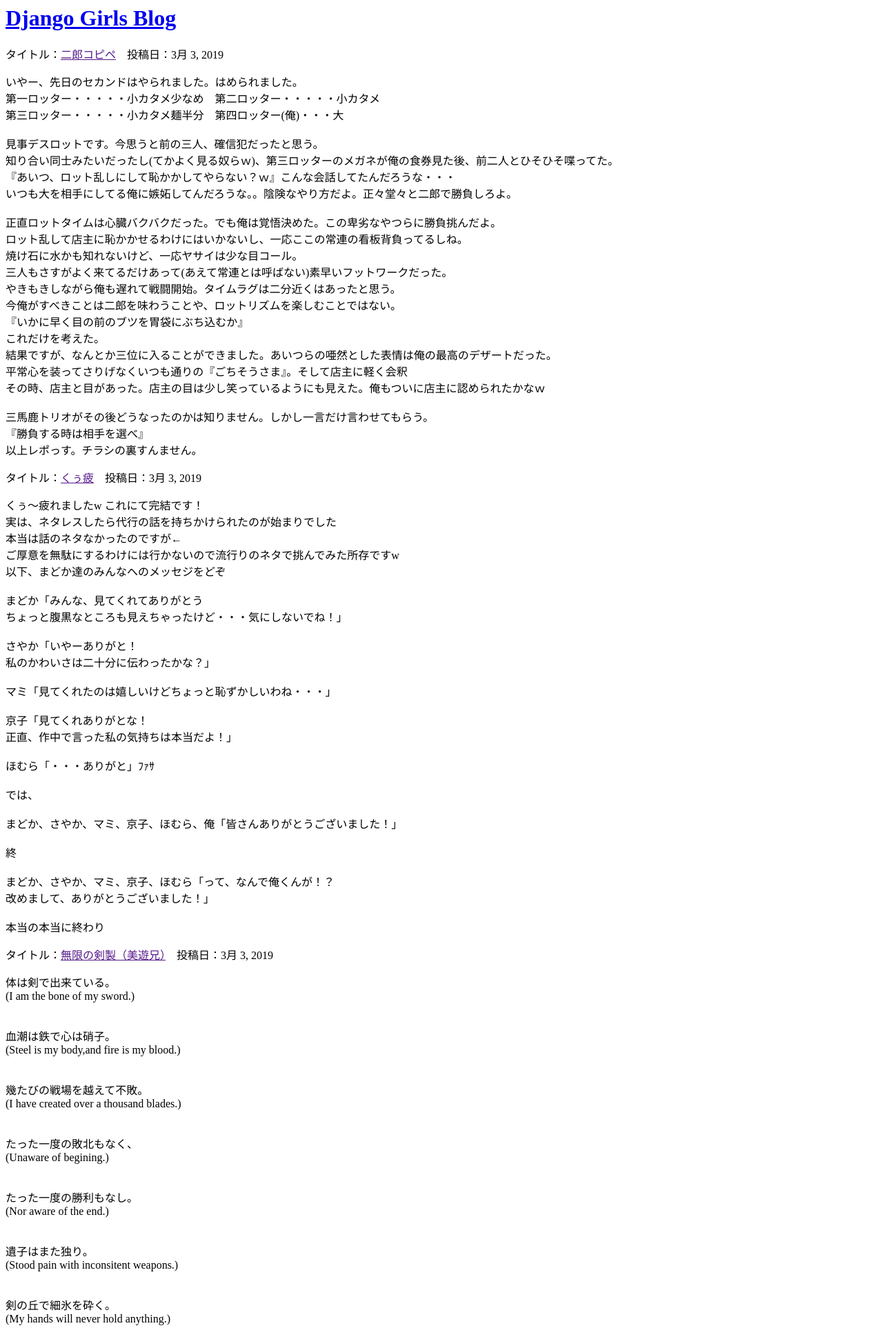
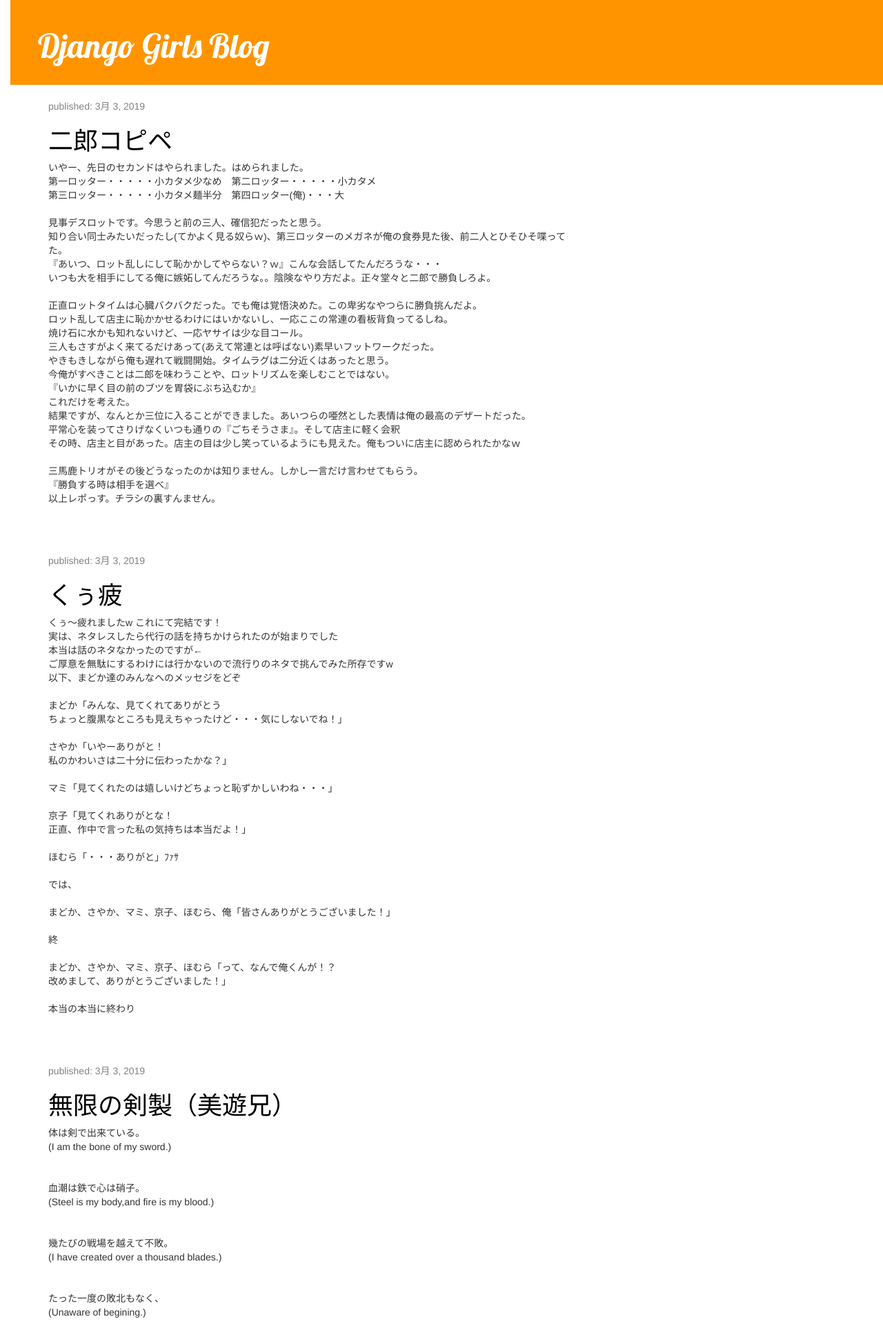
Before and after one commit to MathWistLight/djangogirls_tutorial, a Django app: page / in a window 1280 px wide. Shown: the top 1926 px of the page at 69% size. Run offline with Django 3.2, Linux system fonts and the light colour scheme; data comes from the database, SQL or seed files in the repository; some libraries are stand-ins or nearby versions.

Commit message:
finish expanding application

```diff
--- /dev/null
+++ b/blog/static/css/blog.css
@@ -0,0 +1,53 @@
+h1 a {
+    color: #FCA205;
+    font-family: 'Lobster';
+}
+body {
+    padding-left: 15px;
+}
+.page-header {
+    background-color: #ff9400;
+    margin-top: 0;
+    padding: 20px 20px 20px 40px;
+}
+
+.page-header h1, .page-header h1 a, .page-header h1 a:visited, .page-header h1 a:active {
+    color: #ffffff;
+    font-size: 36pt;
+    text-decoration: none;
+}
+
+.content {
+    margin-left: 40px;
+}
+
+h1, h2, h3, h4 {
+    font-family: 'Lobster', cursive;
+}
+
+.date {
+    color: #828282;
+}
+
+.save {
+    float: right;
+}
+
+.post-form textarea, .post-form input {
+    width: 100%;
+}
+
+.top-menu, .top-menu:hover, .top-menu:visited {
+    color: #ffffff;
+    float: right;
+    font-size: 26pt;
+    margin-right: 20px;
+}
+
+.post {
+    margin-bottom: 70px;
+}
+
+.post h1 a, .post h1 a:visited {
+    color: #000000;
+}
--- /dev/null
+++ b/blog/templates/blog/base.html
@@ -0,0 +1,27 @@
+{% load static %}
+<html>
+
+<head>
+    <title>Django Girls blog</title>
+    <link rel="stylesheet" href="//maxcdn.bootstrapcdn.com/bootstrap/3.2.0/css/bootstrap.min.css">
+    <link rel="stylesheet" href="//maxcdn.bootstrapcdn.com/bootstrap/3.2.0/css/bootstrap-theme.min.css">
+    <link href="//fonts.googleapis.com/css?family=Lobster&subset=latin,latin-ext" rel="stylesheet" type="text/css">
+    <link rel="stylesheet" href="{% static 'css/blog.css' %}">
+</head>
+
+<body>
+    <div class="page-header">
+        <h1><a href="/">Django Girls Blog</a></h1>
+    </div>
+
+    <div class="content container">
+        <div class="row">
+            <div class="col-md-8">
+                {% block content %}
+                {% endblock %}
+            </div>
+        </div>
+    </div>
+</body>
+
+</html>
--- a/blog/templates/blog/post_list.html
+++ b/blog/templates/blog/post_list.html
@@ -1,19 +1,13 @@
-<html>
+{% extends 'blog/base.html' %}
 
-<head>
-    <title>Django Girls blog</title>
-</head>
-
-<body>
-    <div>
-        <h1><a href="/">Django Girls Blog</a></h1>
+{% block content %}
+{% for post in posts %}
+<div class="post">
+    <div class="date">
+        <p>published: {{ post.published_date }}</p>
     </div>
-    <div>
-        {% for post in posts %}
-        <p>タイトル：<a href="">{{ post.title }}</a>　投稿日：{{ post.published_date }}</p>
-        <p>{{ post.text|linebreaksbr }}</p>
-        {% endfor %}
-    </div>
-</body>
-
-</html>
+    <h1><a href="{% url 'post_detail' pk=post.pk %}">{{ post.title }}</a></h1>
+    <p>{{ post.text|linebreaksbr }}</p>
+</div>
+{% endfor %}
+{% endblock %}
--- a/blog/urls.py
+++ b/blog/urls.py
@@ -3,4 +3,5 @@ from . import views
 
 urlpatterns = [
     path('', views.post_list, name='post_list'),
+    path('post/<int:pk>/', views.post_detail, name='post_detail'),
 ]
--- a/blog/views.py
+++ b/blog/views.py
@@ -1,6 +1,7 @@
-from django.shortcuts import render
+from django.shortcuts import render, get_object_or_404
 from .models import Post
 from django.utils import timezone
+
 # Create your views here.
 
 
@@ -9,3 +10,8 @@ def post_list(request):
     posts = Post.objects.filter(
         published_date__lte=timezone.now()).order_by('published_date')
     return render(request, 'blog/post_list.html', {'posts': posts})
+
+
+def post_detail(request, pk):
+    post = get_object_or_404(Post, pk=pk)
+    return render(request, 'blog/post_detail.html', {'post': post})
```
Also changed, not shown: blog/templates/blog/post_detail.html (added, +13 -0 lines).
